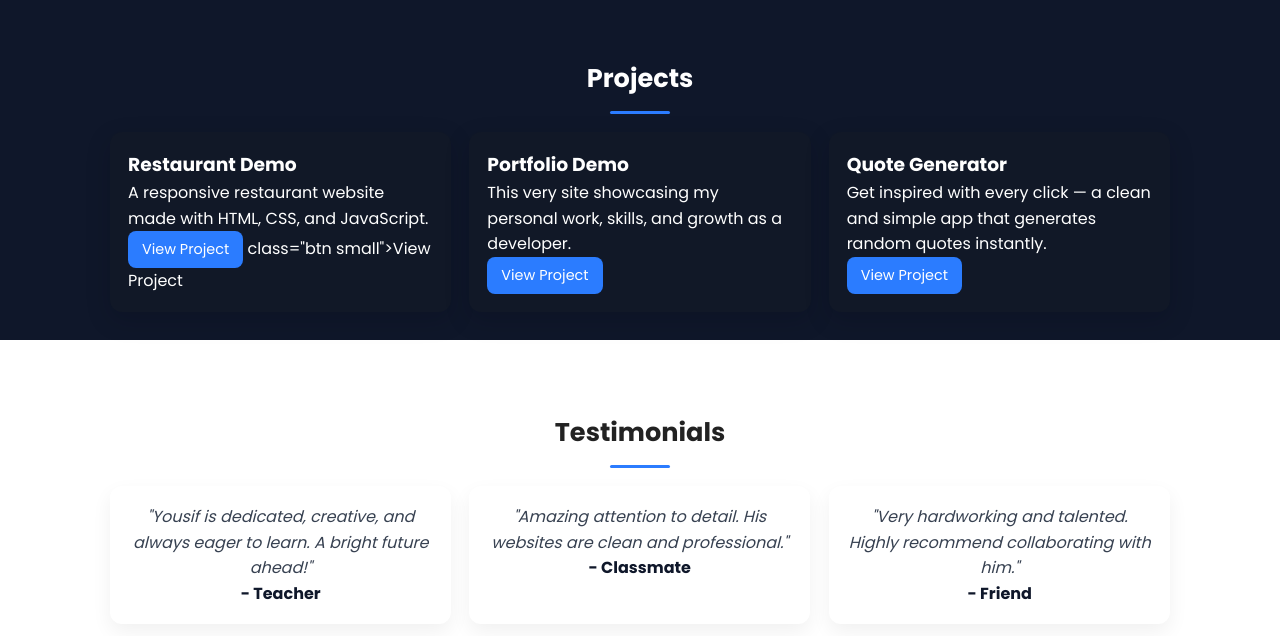
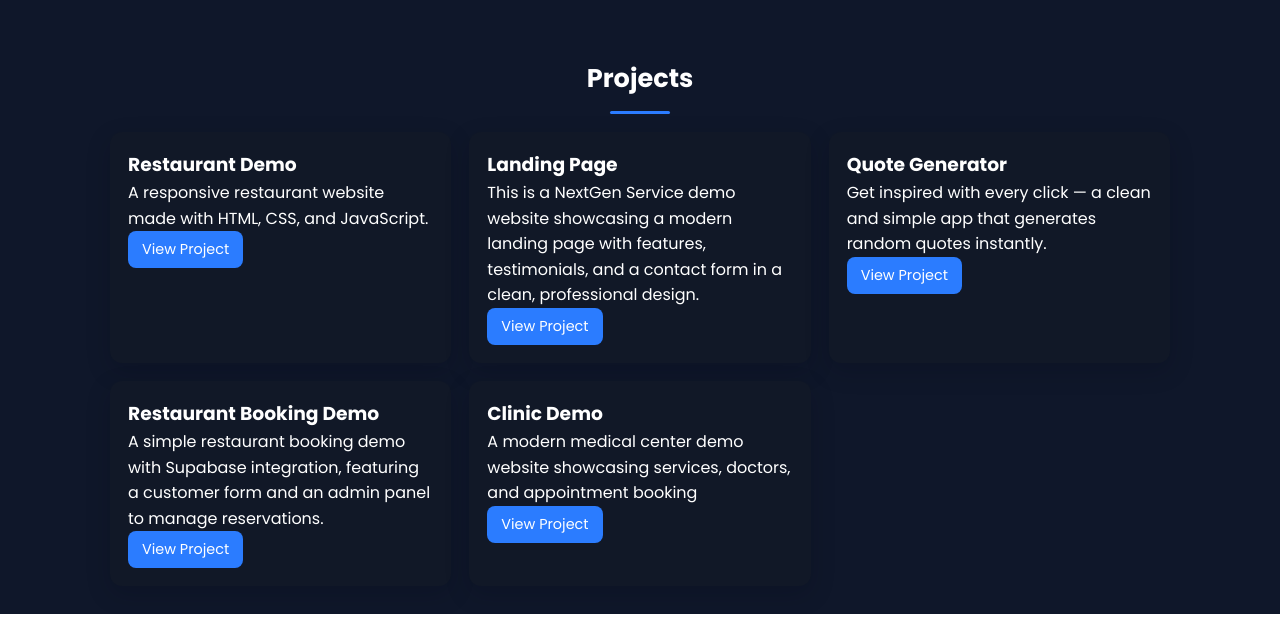
Before and after one commit to YousifMahmoud16/my-portfolio, a plain HTML site: page index.html in a window 1280 px wide. Shown: the part 2280-2916 px from the top of the page. Drawn offline with nearby package versions, Linux system fonts and the light colour scheme.

Commit message:
Update index.html

```diff
--- a/index.html
+++ b/index.html
@@ -141,12 +141,12 @@
                         <p>A responsive restaurant website made with HTML, CSS, and JavaScript.</p>
                         <a href="https://my-restaurant-demo.netlify.app/" target="_blank" rel="noopener noreferrer"
                             class="btn small">View Project</a>
-                        class="btn small">View Project</a>
                     </div>
                     <div class="card" data-aos="fade-up" data-aos-delay="100">
-                        <h3>Portfolio Demo</h3>
-                        <p>This very site showcasing my personal work, skills, and growth as a developer.</p>
-                        <a href="#" class="btn small">View Project</a>
+                        <h3>Landing Page</h3>
+                        <p>This is a NextGen Service demo website showcasing a modern landing page with features,
+                            testimonials, and a contact form in a clean, professional design.</p>
+                        <a href="https://ym-landing-page-demo.netlify.app/" class="btn small">View Project</a>
                     </div>
                     <div class="card" data-aos="fade-up" data-aos-delay="200">
                         <h3>Quote Generator</h3>
@@ -155,6 +155,22 @@
                         <a href="https://random-quote-demo.netlify.app/" target="_blank" rel="noopener noreferrer"
                             class="btn small">View Project</a>
                     </div>
+                    <div class="card" data-aos="fade-up" data-aos-delay="100">
+                        <h3>
+                            Restaurant Booking Demo</h3>
+                        <p>A simple restaurant booking demo with Supabase integration, featuring a customer form and an
+                            admin panel to manage reservations.</p>
+                        <a href="https://restaurant-booking-demo.netlify.app/" class="btn small">View Project</a>
+                    </div>
+                    <div class="card" data-aos="fade-up" data-aos-delay="100">
+                        <h3>
+                            Clinic Demo</h3>
+                        <p>A modern medical center demo website showcasing services, doctors, and appointment booking
+                        </p>
+                        <a href="https://my-clinic-demo.netlify.app/" class="btn small">View Project</a>
+                    </div>
+
+
                 </div>
             </div>
         </section>
```
